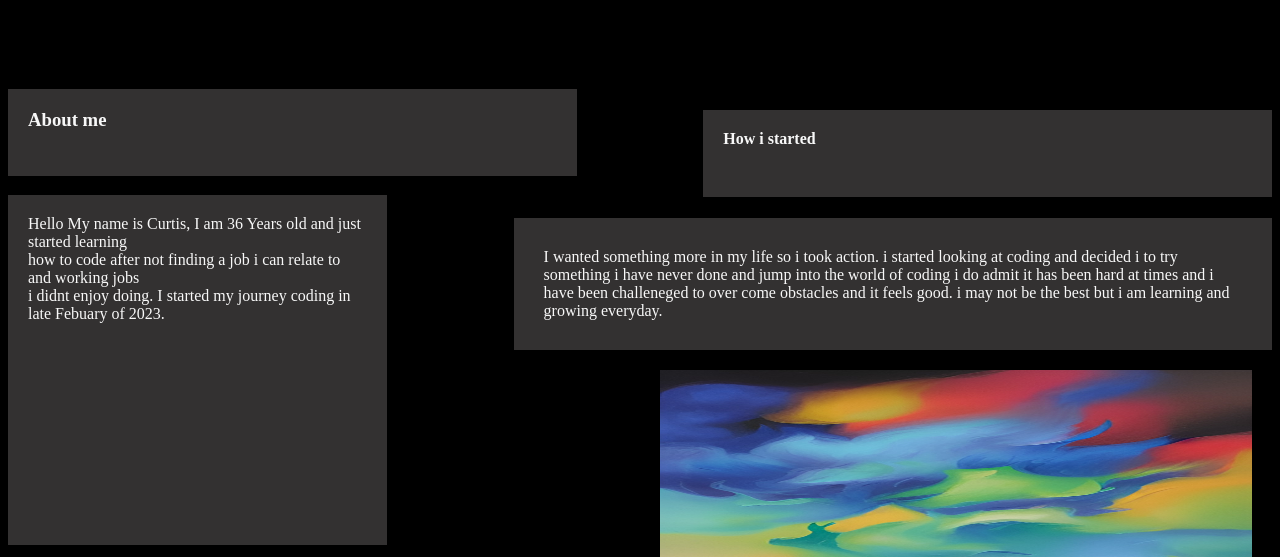
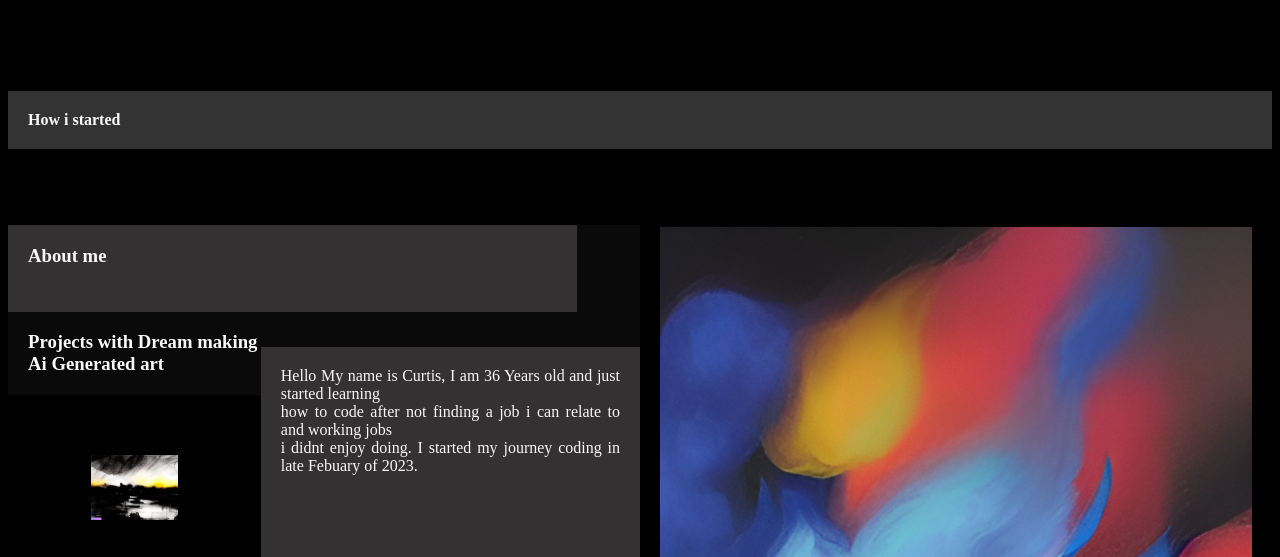
Before and after one commit to Example8/Example8.github.io, a plain HTML site: page index.html in a window 1280 px wide. Shown: the part 187-744 px from the top of the page. Drawn offline with Linux system fonts and the light colour scheme.

Commit message:
Changed Format

```diff
--- a/index.html
+++ b/index.html
@@ -39,30 +39,24 @@ h4{
   color: #f8f8f8; /* Sets the text color to black */
   padding: 20px; /* Adds some padding around the text */
 }
-p1{
-  background-color: #333333; /* Sets the background color to dark gray */
-  color: #f8f8f8; /* Sets the text color to black */
-  padding: 20px; /* Adds some padding around the text */
-
-}
 p{
   background-color: #333333; /* Sets the background color to dark gray */
   color: #f8f8f8; /* Sets the text color to black */
   padding: 20px; /* Adds some padding around the text */
-
-}
-p1{
-  float: right;
-  width: 60%;
-  height:  px;
-  background: #333131;
-  padding: 30px;
+  text-align: justify; /* Aligns text properly */
 }
 
-h4{
-  float: right;
+h1{
+  float: left;
   width: 45%;
   height: 87px;
+  background: #333131;
+  padding: 20px;
+}
+p{
+  float: right;
+  width: 30%;
+  height: 350px;
   background: #333131;
   padding: 20px;
 }
@@ -70,38 +64,17 @@ h4{
 img{
   float: right;
   width: 50%;
-  height: 250px;
+  height: auto; /* Automatically adjusts height */
   background: #000000;
   padding:20px;
 }
 
-h1{
-  float: left, inline-start;
+.h4{
+  float: right;
   width: 45%;
   height: 87px;
   background: #333131;
   padding: 20px;
-}
-p{
-  float: left, inline-end;
-  width: 30%;
-  height: 350px; /* only for demonstration, should be removed */
-  background: #333131;
-  padding: 20px;
-}
-
-/* Style the list inside the menu */
-nav ul {
-  list-style-type: none;
-  padding: 0;
-}
-
-/* Style the footer */
-footer {
-  background-color: #0e0d0d;
-  padding: 10px;
-text-align: center;
-color: white;
 }
 
 .project-container {
@@ -116,6 +89,14 @@ color: white;
   height: auto;
   margin: 10px;
 }
+
+/* Style the list inside the menu */
+nav ul {
+  list-style-type: none;
+  padding: 0;
+}
+
+
 
 </style>
 </head>
```
Lines whose indentation alone changed are shown as unchanged.
